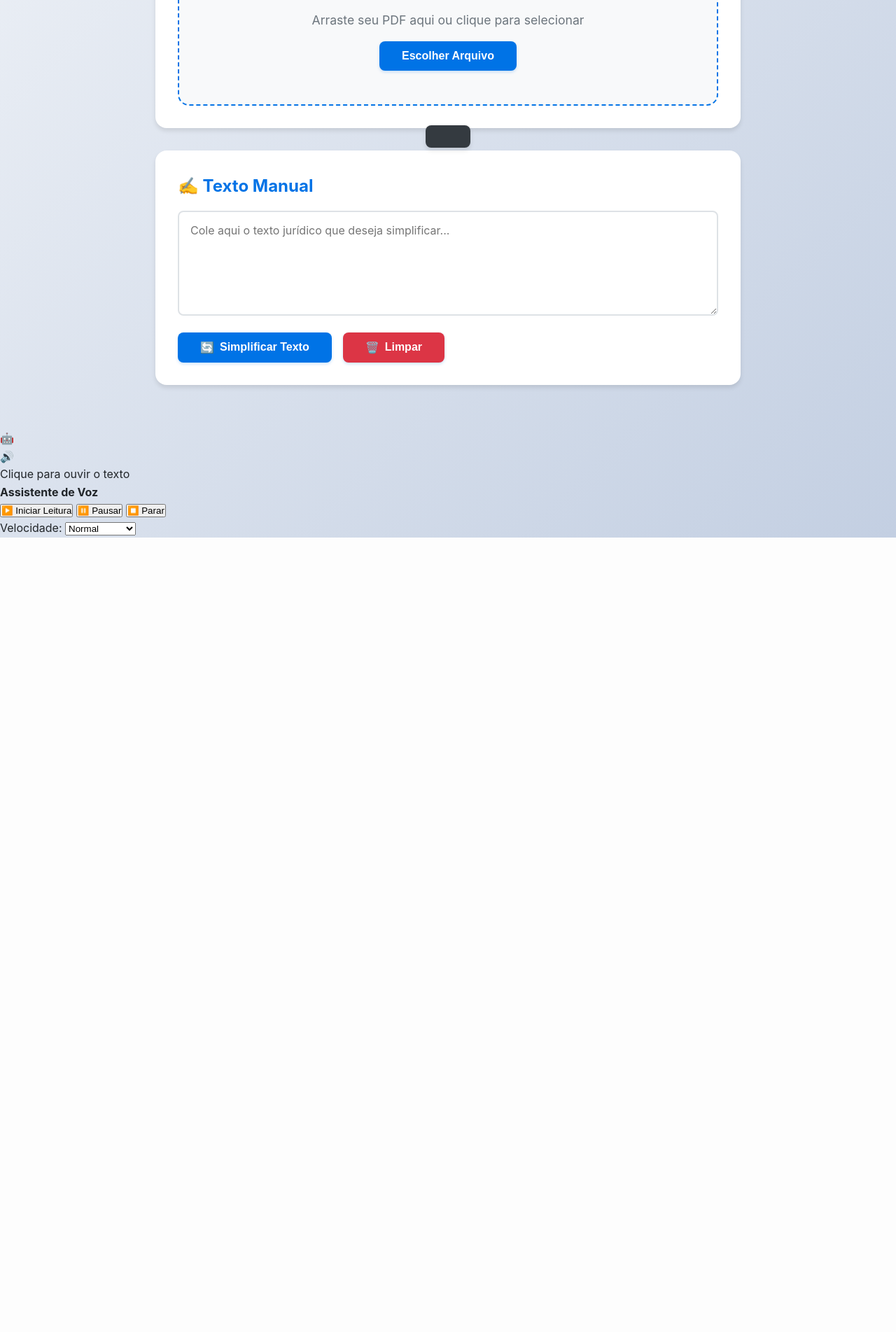
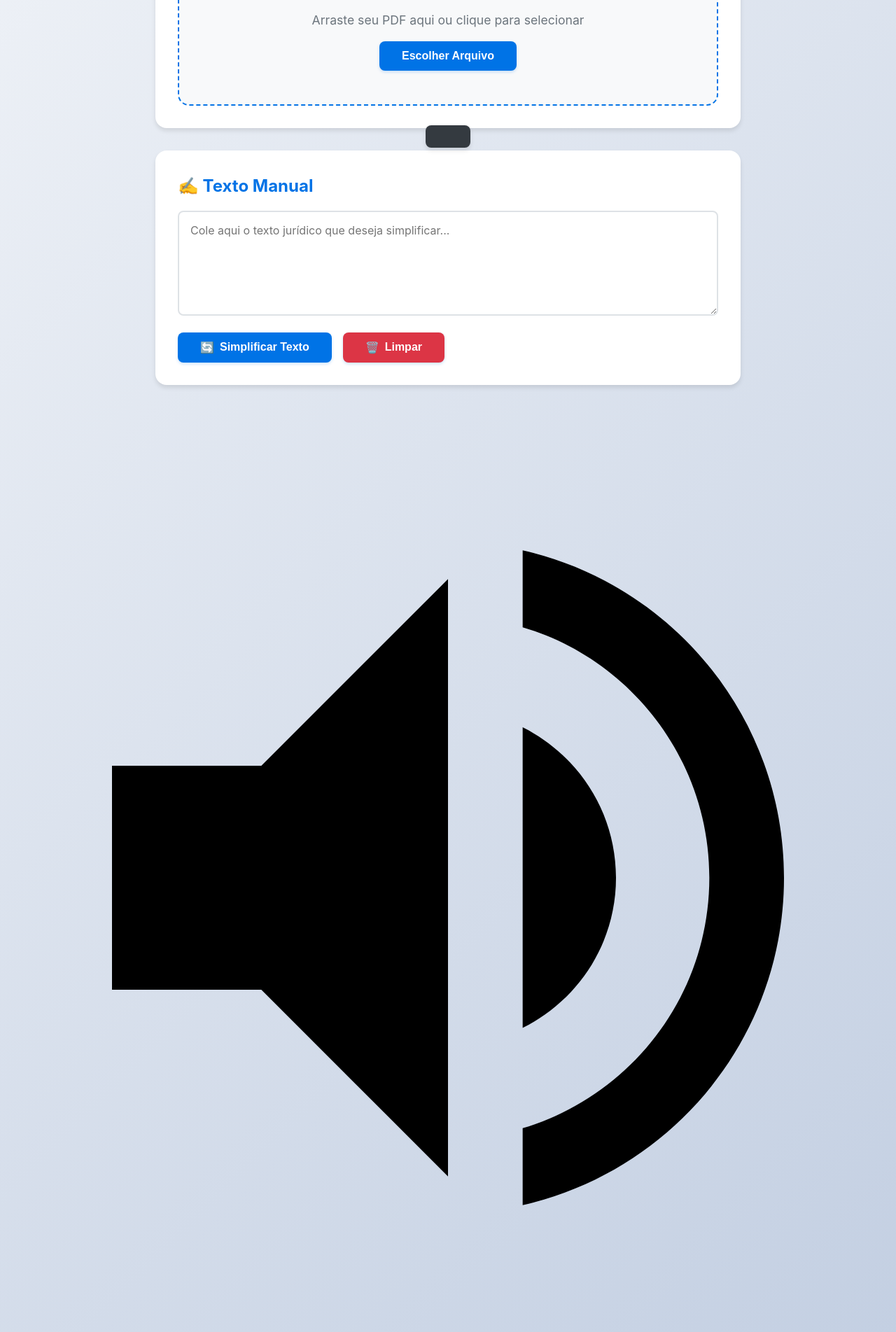
Before and after one commit to andreviniciusdioliveira/projeto-linguaguem-simples, a Flask app: page / in a window 1280 px wide. Shown: the part 689-2592 px from the top of the page at 70% size. Before the commit the page ends 1457 px from the top, so only its background shows below. Run offline with Flask 3, Linux system fonts and the light colour scheme.

Commit message:
index.html

```diff
--- a/templates/index.html
+++ b/templates/index.html
@@ -772,33 +772,13 @@
         </div>
     </div>
 
-    <!-- Avatar Assistant -->
-    <div class="avatar-container">
-        <div class="avatar-wrapper" onclick="toggleAudioControls()">
-            <div class="avatar-icon">🤖</div>
-            <div class="speaking-indicator" id="speakingIndicator">
-                <span style="color: white;">🔊</span>
-            </div>
-            <div class="avatar-tooltip">Clique para ouvir o texto</div>
-        </div>
+    <!-- Floating Audio Button -->
+    <div class="avatar-float" id="audioButton" onclick="toggleAudio()">
+        <svg xmlns="http://www.w3.org/2000/svg" viewBox="0 0 24 24">
+            <path d="M3 9v6h4l5 5V4L7 9H3zm13.5 3c0-1.77-1.02-3.29-2.5-4.03v8.05c1.48-.73 2.5-2.25 2.5-4.02zM14 3.23v2.06c2.89.86 5 3.54 5 6.71s-2.11 5.85-5 6.71v2.06c4.01-.91 7-4.49 7-8.77s-2.99-7.86-7-8.77z"/>
+        </svg>
     </div>
-
-    <!-- Audio Controls -->
-    <div class="audio-controls" id="audioControls">
-        <h4>Assistente de Voz</h4>
-        <button class="audio-control-btn" onclick="startReading()">▶️ Iniciar Leitura</button>
-        <button class="audio-control-btn" onclick="pauseReading()">⏸️ Pausar</button>
-        <button class="audio-control-btn stop" onclick="stopReading()">⏹️ Parar</button>
-        <div class="speed-control">
-            <label>Velocidade:</label>
-            <select id="speedControl" onchange="updateSpeed()">
-                <option value="0.75">Devagar</option>
-                <option value="1" selected>Normal</option>
-                <option value="1.25">Rápido</option>
-                <option value="1.5">Muito Rápido</option>
-            </select>
-        </div>
-    </div>
+    <div class="audio-tooltip">Clique para ouvir o texto</div>
 
     <!-- Toast -->
     <div class="toast" id="toast"></div>
```
